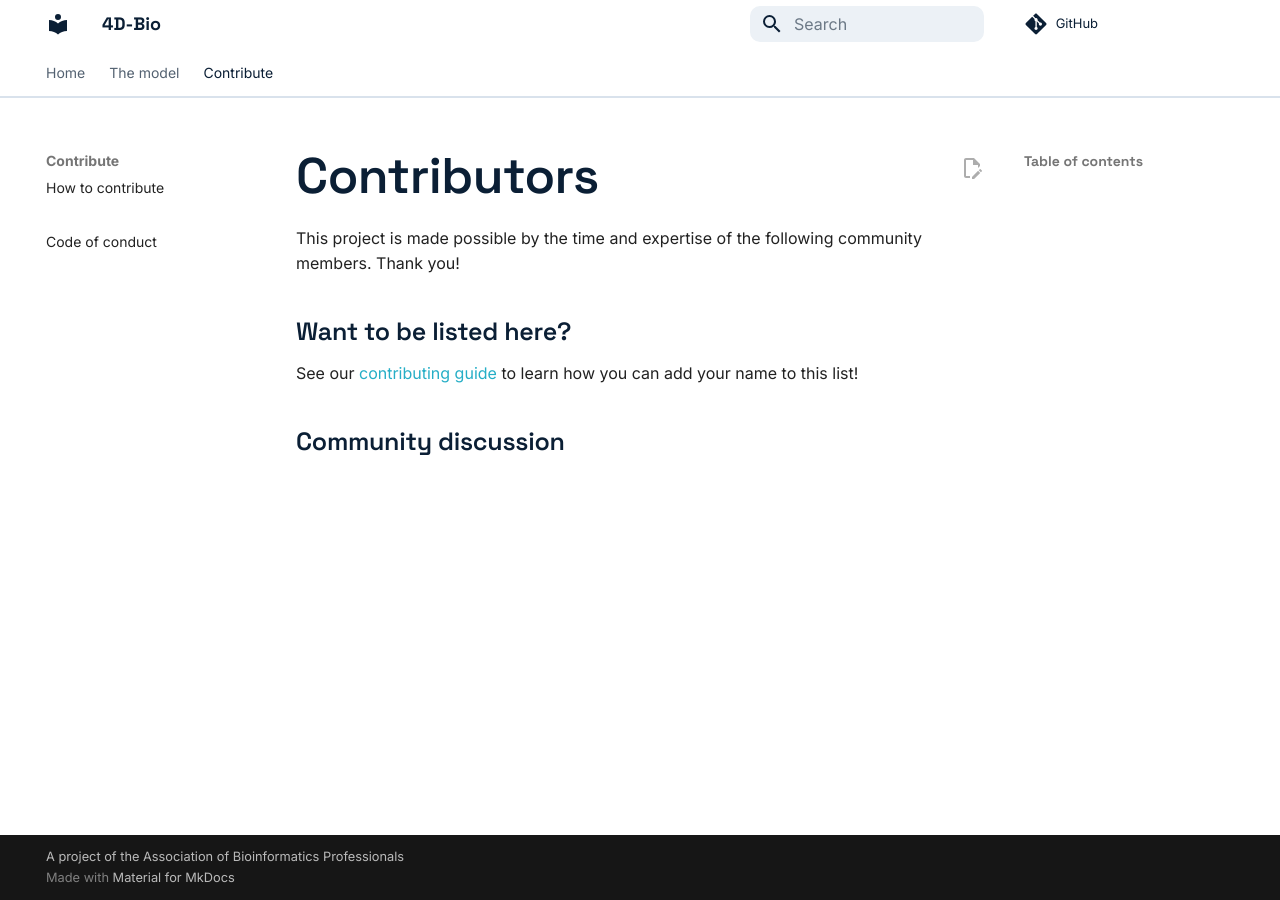
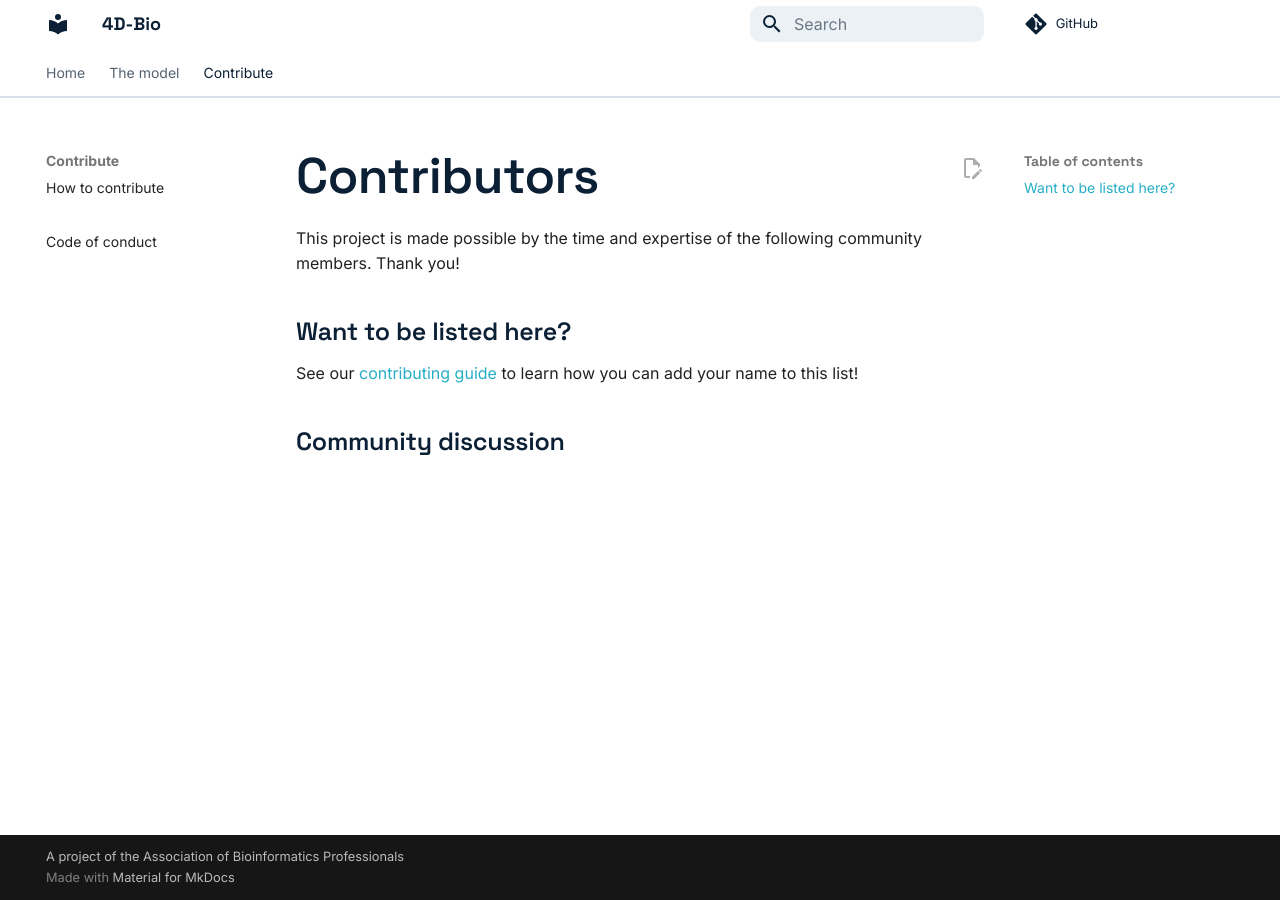
Before and after one commit to larisa-msoto/ai-bioinformatics-practice-model, an MkDocs documentation site: the page built from docs/contributors.md, in a window 1280 px wide. Built offline with MkDocs 1.6.1 and Material for MkDocs 9.7.7, drawn with Linux system fonts in a browser that asks for light colours; comment, search, counter and statistics services are not loaded.

Commit message:
Style the table of contents: grey links, pacific blue on hover
Scoped to .md-nav--secondary so the left nav is unaffected.

Co-Authored-By: Claude Sonnet 5 <noreply@anthropic.com>

```diff
--- a/docs/stylesheets/extra.css
+++ b/docs/stylesheets/extra.css
@@ -169,6 +169,18 @@ button:focus-visible,
   color: var(--abp-pacific);
 }
 .md-nav__link:hover {
+  color: var(--abp-pacific);
+}
+
+/* Table of contents (right sidebar): grey text, pacific blue on hover */
+.md-nav--secondary .md-nav__link {
+  color: var(--abp-deep-blue-60);
+}
+.md-nav--secondary .md-nav__link:hover,
+.md-nav--secondary .md-nav__link:focus,
+.md-nav--secondary .md-nav__link--active,
+.md-nav--secondary .md-nav__link--active:hover,
+.md-nav--secondary .md-nav__link--active:focus {
   color: var(--abp-pacific);
 }
 
```
